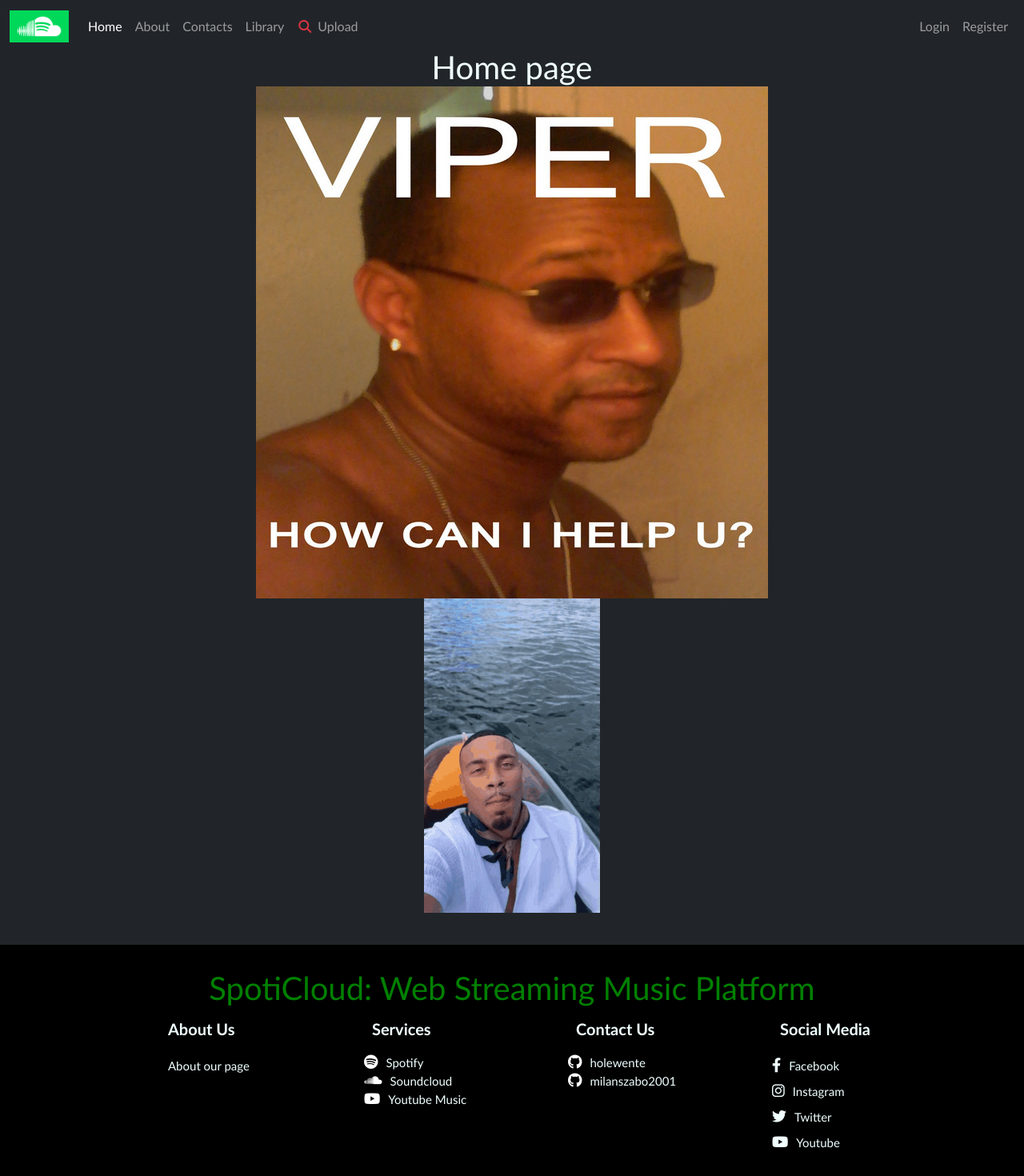
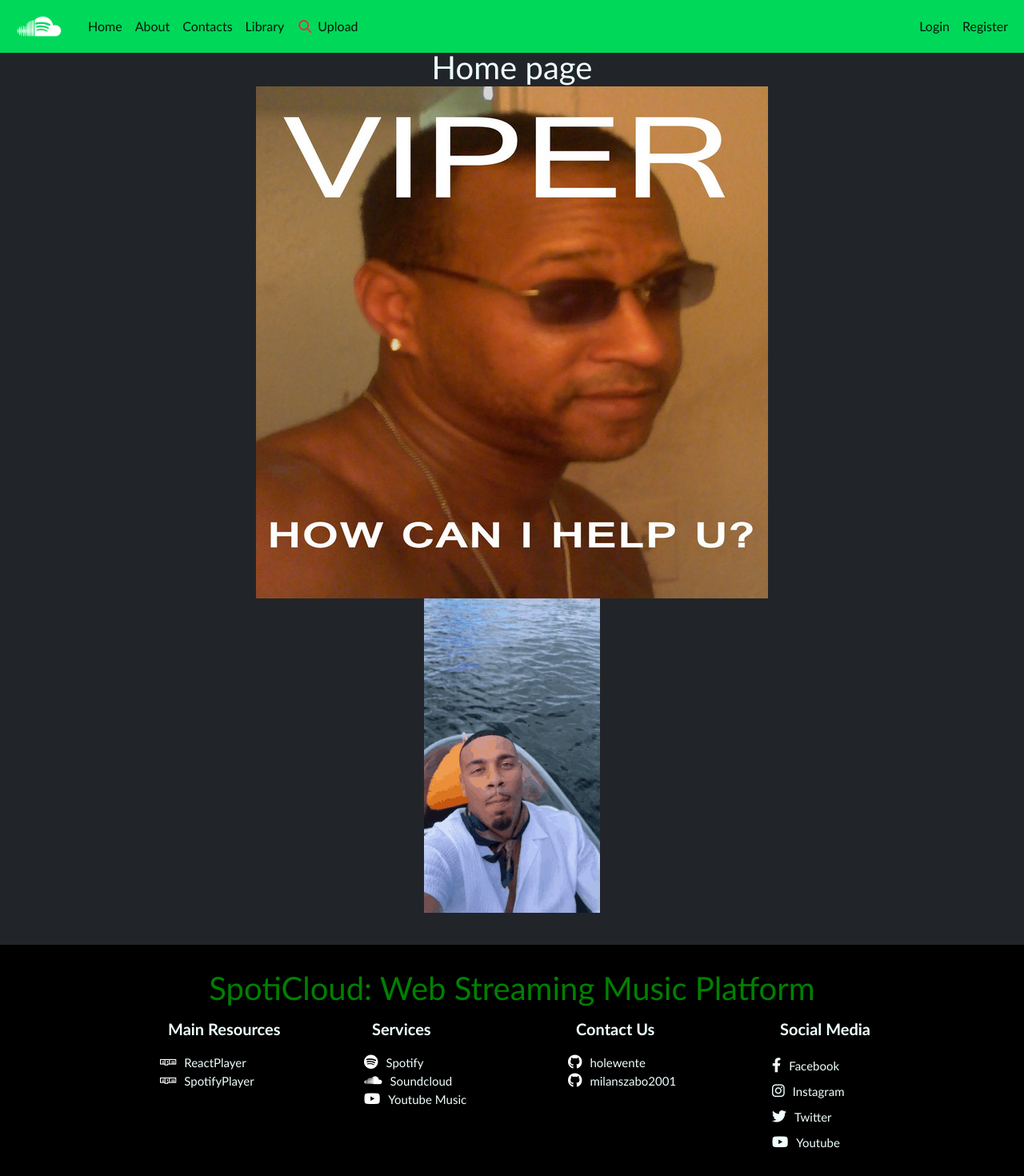
Before and after one commit to holewente/musicClient, a React (Create React App) app: page / in a window 1280 px wide. Shown: the top 1470 px of the page at 80% size. Built offline with nearby package versions, Linux system fonts and the light colour scheme.

Commit message:
'navbaroverdo'

```diff
--- a/src/App.jsx
+++ b/src/App.jsx
@@ -64,8 +64,9 @@
       <Container>
         <Row>
           <Column>
-            <Heading><span style={{ marginLeft: "10px",fontSize: "smaller", }}>About Us </span></Heading>
-            <FooterLink href="/about"><span style={{ marginLeft: "10px",fontSize: "smaller", }}>About our page </span></FooterLink>
+            <Heading><span style={{ marginLeft: "10px",fontSize: "smaller", }}>Main Resources </span></Heading>
+            <FooterLink href="" className='fab fa-npm'><span style={{ marginLeft: "10px",fontSize: "smaller", }}>ReactPlayer </span></FooterLink>
+            <FooterLink href="" className='fab fa-npm'><span style={{ marginLeft: "10px",fontSize: "smaller", }}>SpotifyPlayer </span></FooterLink>
 
           </Column>
           <Column>
--- a/src/components/MyNavbar.jsx
+++ b/src/components/MyNavbar.jsx
@@ -26,7 +26,7 @@
 
   return (
     <div>
-      <Navbar expand='sm' dark color='dark' fixed='top'>
+      <Navbar className='color-nav' expand='sm'  fixed='top'>
         <NavbarBrand href="/"><img src='/img/spoticloud.png' width='74px' height='40px' alt="logo" /></NavbarBrand>
         <NavbarToggler onClick={toggle} />
         <Collapse isOpen={isOpen} navbar>
@@ -35,13 +35,13 @@
                 <NavLink to="/" className="nav-link active" aria-current="page" href="#">Home</NavLink>
             </NavItem>
             <NavItem>
-                <NavLink to="about" className="nav-link" href="#">About </NavLink>
+                <NavLink to="about" className="nav-link active" href="#">About </NavLink>
             </NavItem>
             <NavItem>
-                <NavLink to="contacts" className="nav-link" href="#">Contacts</NavLink>
+                <NavLink to="contacts" className="nav-link active" href="#">Contacts</NavLink>
             </NavItem>
             <NavItem>
-                <NavLink to="products/1" className="nav-link" href="#">Library</NavLink>
+                <NavLink to="products/1" className="nav-link active" href="#">Library</NavLink>
             </NavItem>
             <NavItem>
               {!showtext ?
@@ -57,11 +57,11 @@
 
             </NavItem>
             <NavItem>
-              <NavLink to="upload" className="nav-link" href="#">Upload</NavLink>
+              <NavLink to="upload" className="nav-link active" href="#">Upload</NavLink>
             </NavItem>
           {loggedInUser?.role=='admin' &&
             <UncontrolledDropdown nav inNavbar>
-              <DropdownToggle nav caret>
+              <DropdownToggle nav caret className='active'>
                 Admin Panel
               </DropdownToggle>
               <DropdownMenu end>
@@ -82,23 +82,23 @@
           (
             <Nav navbar>
                 <NavItem className="nav-link d-flex flex-column align-items-center">
-                  <NavLink to='userProfile' className='nav-link'>
+                  <NavLink to='userProfile' className='nav-link active'>
                       <img src={loggedInUser.avatar} alt="avatar" style={{width:"20px",borderRadius:"50%"}}/>
                       {loggedInUser.username}
                   </NavLink>
                 </NavItem>
                 <NavItem className='d-flex align-items-end'>
-                      <span className='btn text-info mb-2' onClick={()=>setLoggedInUser({})}>Logout</span>
+                      <span className='btn active mb-2 nav-link ' onClick={()=>setLoggedInUser({})}>Logout</span>
                 </NavItem>
             </Nav>)
             :
             (
               <Nav navbar>
                 <NavItem>
-                    <NavLink to="login" className="nav-link">Login</NavLink>
+                    <NavLink to="login" className="nav-link active">Login</NavLink>
                 </NavItem>
                 <NavItem>
-                    <NavLink to='register' className='nav-link'>Register</NavLink>
+                    <NavLink to='register' className='nav-link active'>Register</NavLink>
                 </NavItem>
             </Nav>
             )
--- a/src/components/Navbar.css
+++ b/src/components/Navbar.css
@@ -41,3 +41,6 @@
 .kep2{
     margin-bottom: 100px;
 }
+.color-nav{
+    background-color: rgba(0,216,90,255);
+}
```
